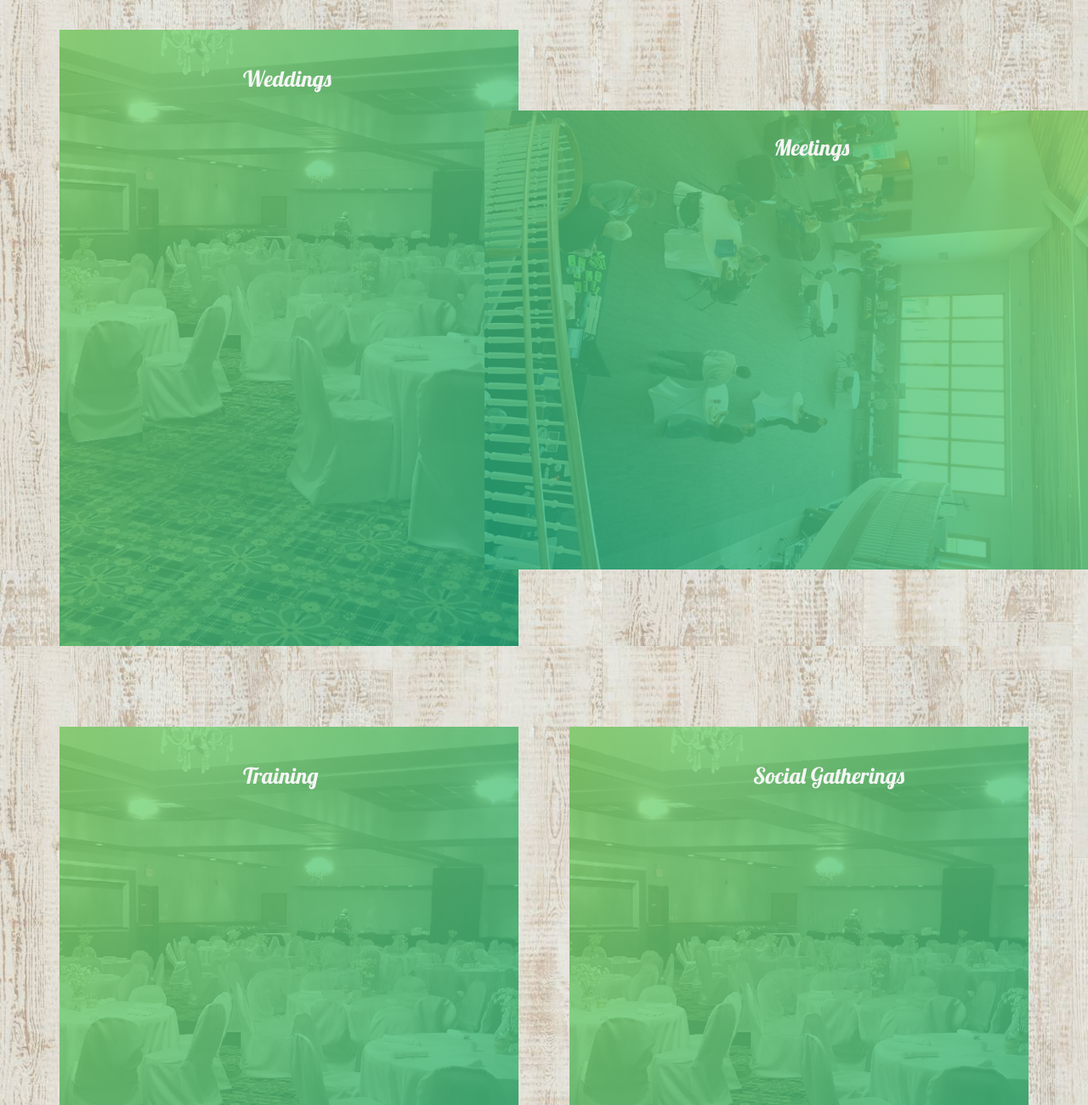
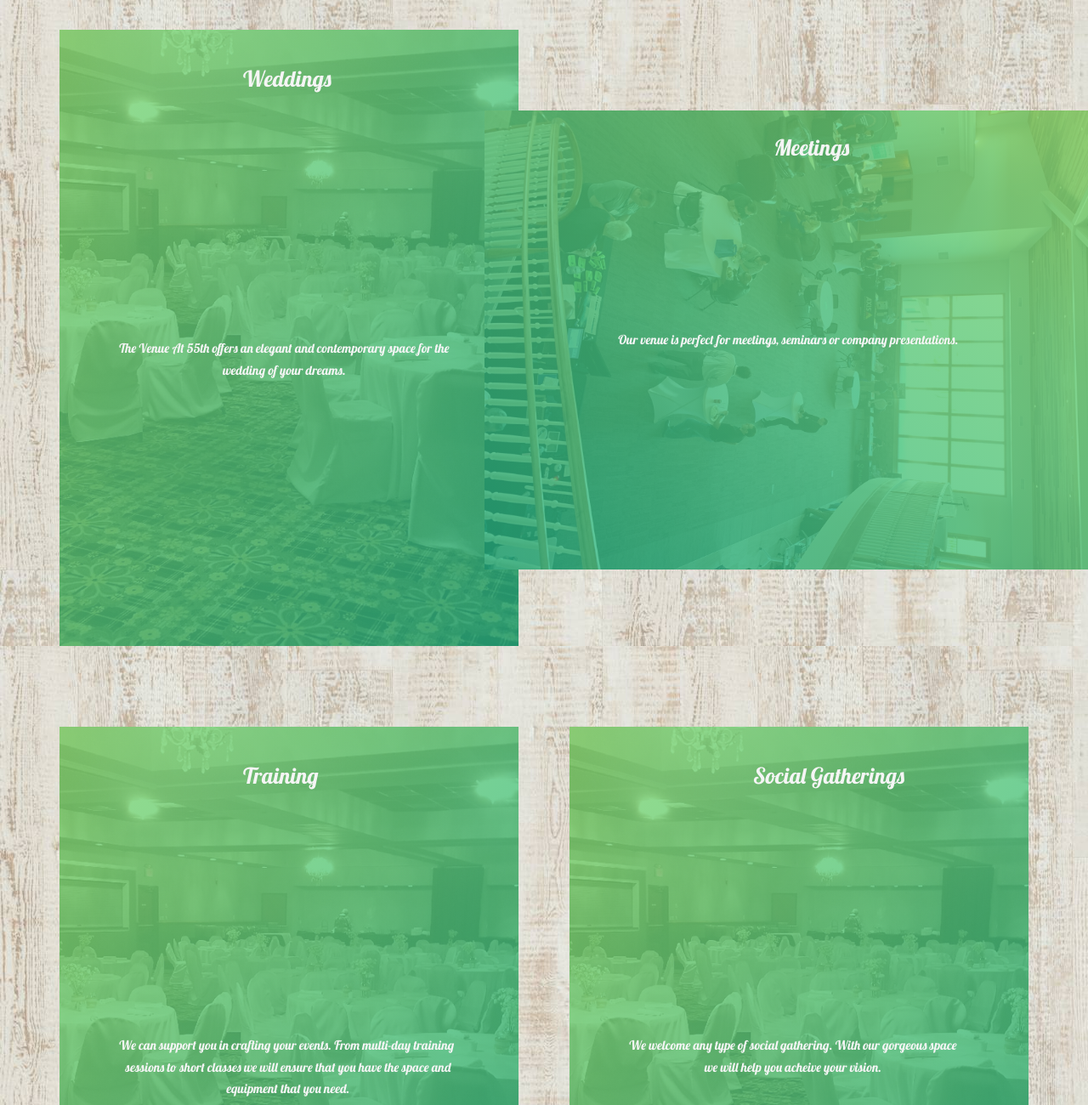
Before and after one commit to NolanKern/VenueAt55th, a website: page index.html in a window 1280 px wide. Shown: the part 1640-2940 px from the top of the page at 85% size. Drawn offline with nearby package versions, Linux system fonts and the light colour scheme.

Commit message:
updates to work

```diff
--- a/assets/sass/base/_typography.scss
+++ b/assets/sass/base/_typography.scss
@@ -96,15 +96,27 @@ body {
     font-family: 'Lobster', cursive;
 }
 
-#rotate-90 {
+.rotate-90 {
     transform: rotate(-90deg);
+    color: whitesmoke;
+    font-family: 'Lobster', cursive;
+}
+
+#meetings-text {
     position: absolute;
     top: 45%;
     left: 0%;
     font-size: 2.6rem;
+}
+
+.events-paragraph {
+    position: absolute;
+    font-size: 1.5rem;
+    top: 50%;
+    left:13%;
     color: whitesmoke;
     font-family: 'Lobster', cursive;
-
+    text-align: center;
 }
 
 .events_text {
--- a/index.html
+++ b/index.html
@@ -73,12 +73,16 @@
           research what is being marketed in other venues for what they can hold
         -->
         <div class="row">
-          <div class="col-1-of-2" id='wedding'><h1 class ='events_text'>Weddings</h1></div>
-          <div class="col-1-of-2" id='meeting'><h1 id='rotate-90'>Meetings</h1></div>
+          <div class="col-1-of-2" id='wedding'><h1 class ='events_text'>Weddings</h1>
+          <p class='events-paragraph'>The Venue At 55th offers an elegant and contemporary space for the<br> wedding of your dreams.</p></div>
+          <div class="col-1-of-2" id='meeting'><h1 class='rotate-90' id='meetings-text'>Meetings</h1>
+            <p class='events-paragraph rotate-90'>Our venue is perfect for meetings, seminars or company presentations.</p></div>
         </div>
         <div class="row">
-          <div class="col-1-of-2" id='training'><h1 class ='events_text'>Training</h1></div>
-          <div class="col-1-of-2" id='social'><h1 class ='events_text'>Social Gatherings</h1></div>
+          <div class="col-1-of-2" id='training'><h1 class ='events_text'>Training</h1>
+            <p class='events-paragraph'>We can support you in crafting your events. From multi-day training&nbsp; <br> sessions to short classes we will ensure that you have the space and <br> equipment that you need.</p></div>
+          <div class="col-1-of-2" id='social'><h1 class ='events_text'>Social Gatherings</h1>
+            <p class='events-paragraph'>We welcome any type of social gathering. With our gorgeous space<br> we will help you acheive your vision.</p></div>
         </div>
       </section>
 
```
Also changed, not shown: assets/css/style.css, assets/sass/abstracts/_functions.scss (added).
